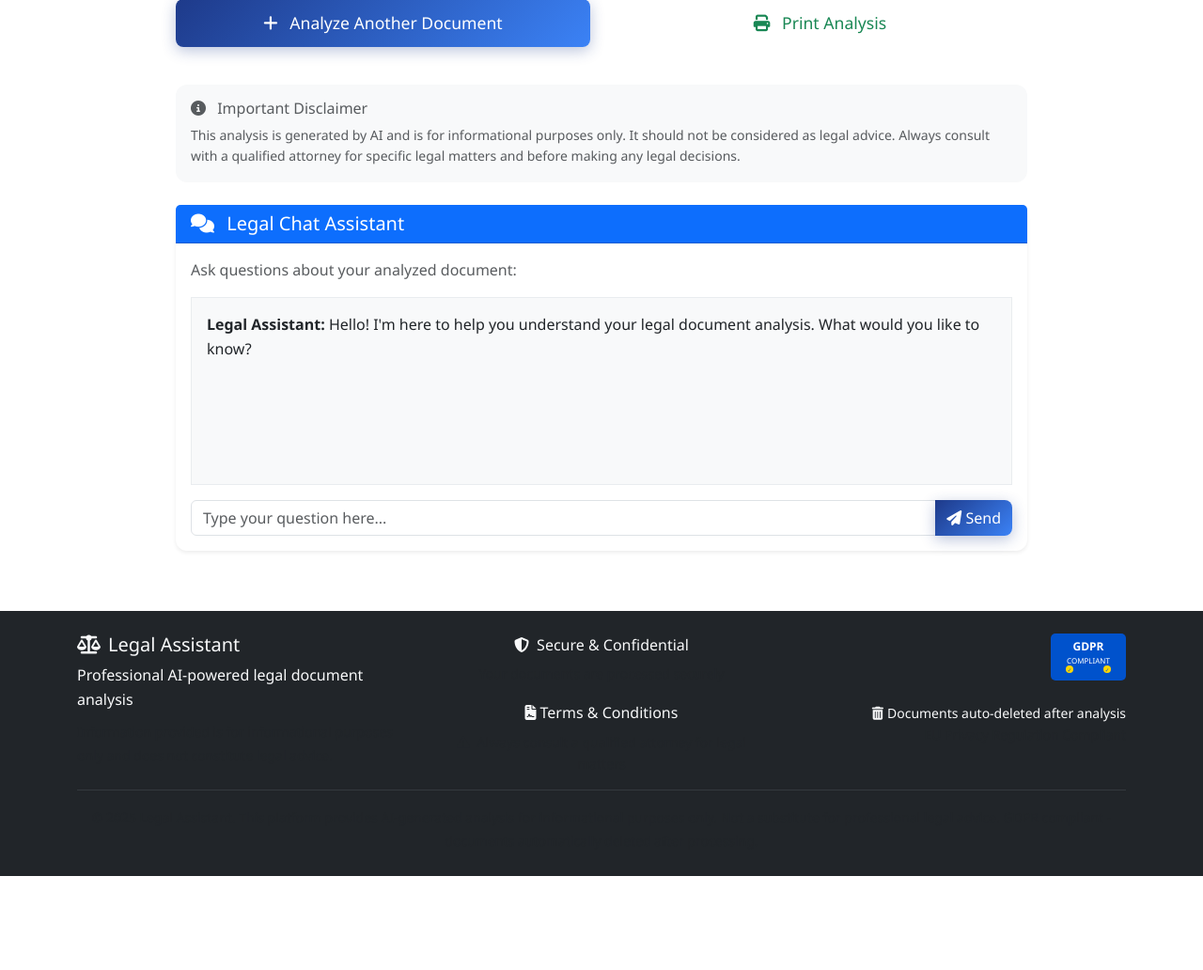
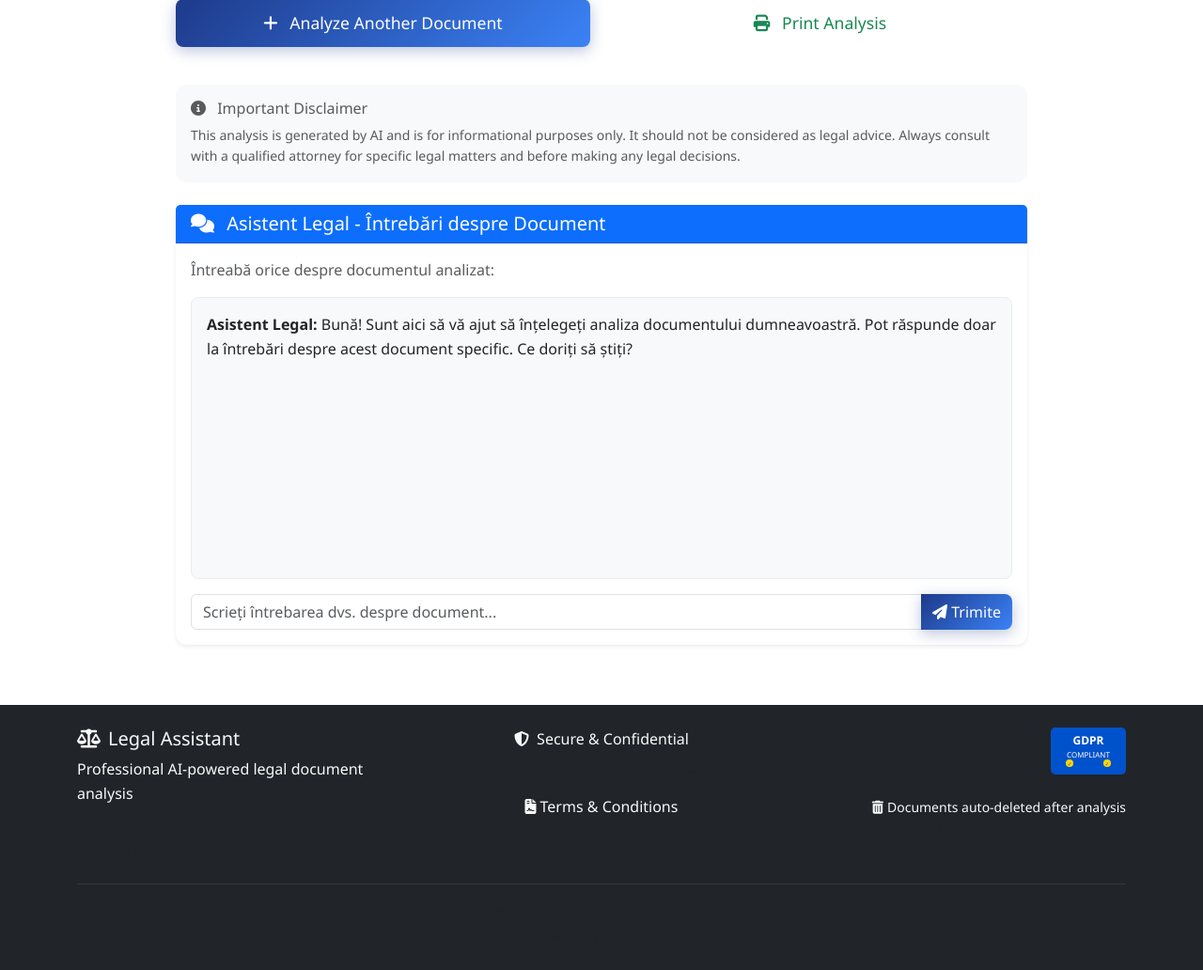
Before and after one commit to BlueAngel888/LegalAsistant.com, a Flask app: template templates/result.html in a window 1280 px wide. Shown: the part 386-1418 px from the top of the page at 94% size. Before the commit the page ends 1318 px from the top, so only its background shows below. Run offline with Flask 3, Linux system fonts and the light colour scheme; the template is opened without the code that fills it, so the values that code supplies are empty; some libraries are stand-ins or nearby versions.

Commit message:
Improve legal chat assistant to focus on document analysis
Update legal chat assistant to use GPT-4o-mini and only respond about the analyzed document, incorporating conversation history and analysis context in the /legal-chat POST request.

Replit-Commit-Author: Agent
Replit-Commit-Session-Id: 133424b1-0825-4ef8-920b-b6a8dc5b87a9
Replit-Commit-Checkpoint-Type: intermediate_checkpoint
Replit-Commit-Screenshot-Url: https://storage.googleapis.com/screenshot-production-us-central1/80aff0b9-0297-40ab-98d1-219085d14976/133424b1-0825-4ef8-920b-b6a8dc5b87a9/OLBwo9O

```diff
--- a/templates/result.html
+++ b/templates/result.html
@@ -188,22 +188,22 @@
                             <div class="card-header bg-primary text-white">
                                 <h5 class="card-title mb-0">
                                     <i class="fas fa-comments me-2"></i>
-                                    Legal Chat Assistant
+                                    Asistent Legal - Întrebări despre Document
                                 </h5>
                             </div>
                             <div class="card-body">
-                                <p class="text-muted mb-3">Ask questions about your analyzed document:</p>
+                                <p class="text-muted mb-3">Întreabă orice despre documentul analizat:</p>
 
-                                <div id="chat-messages" class="chat-messages mb-3" style="height: 200px; overflow-y: auto; border: 1px solid #e9ecef; padding: 1rem; background-color: #f8f9fa;">
+                                <div id="chat-messages" class="chat-messages mb-3" style="height: 300px; overflow-y: auto; border: 1px solid #e9ecef; padding: 1rem; background-color: #f8f9fa; border-radius: 8px;">
                                     <div class="assistant-message mb-2">
-                                        <strong>Legal Assistant:</strong> Hello! I'm here to help you understand your legal document analysis. What would you like to know?
+                                        <strong>Asistent Legal:</strong> Bună! Sunt aici să vă ajut să înțelegeți analiza documentului dumneavoastră. Pot răspunde doar la întrebări despre acest document specific. Ce doriți să știți?
                                     </div>
                                 </div>
 
                                 <div class="input-group">
-                                    <input type="text" id="chat-input" class="form-control" placeholder="Type your question here..." maxlength="500">
+                                    <input type="text" id="chat-input" class="form-control" placeholder="Scrieți întrebarea dvs. despre document..." maxlength="500">
                                     <button class="btn btn-primary" type="button" onclick="sendChatMessage()">
-                                        <i class="fas fa-paper-plane"></i> Send
+                                        <i class="fas fa-paper-plane"></i> Trimite
                                     </button>
                                 </div>
                             </div>
@@ -216,6 +216,10 @@
 </div>
 
 <script>
+// Store the document analysis context
+const analysisContext = {{ analysis|tojson|safe }};
+const conversationHistory = [];
+
 function sendChatMessage() {
     const input = document.getElementById('chat-input');
     const message = input.value.trim();
@@ -227,8 +231,11 @@ function sendChatMessage() {
     // Add user message
     const userDiv = document.createElement('div');
     userDiv.className = 'user-message mb-2 text-end';
-    userDiv.innerHTML = `<strong>You:</strong> ${message}`;
+    userDiv.innerHTML = `<strong>Dvs:</strong> ${message}`;
     chatMessages.appendChild(userDiv);
+
+    // Track conversation history
+    conversationHistory.push({ role: 'user', content: message });
 
     // Clear input
     input.value = '';
@@ -236,19 +243,23 @@ function sendChatMessage() {
     // Add loading message
     const loadingDiv = document.createElement('div');
     loadingDiv.className = 'assistant-message mb-2';
-    loadingDiv.innerHTML = '<strong>Legal Assistant:</strong> <em>Typing...</em>';
+    loadingDiv.innerHTML = '<strong>Asistent Legal:</strong> <em>Scriu răspunsul...</em>';
     chatMessages.appendChild(loadingDiv);
 
     // Scroll to bottom
     chatMessages.scrollTop = chatMessages.scrollHeight;
 
-    // Send to backend
+    // Send to backend with analysis context
     fetch('/legal-chat', {
         method: 'POST',
         headers: {
             'Content-Type': 'application/json',
         },
-        body: JSON.stringify({ message: message })
+        body: JSON.stringify({
+            message: message,
+            analysis_context: analysisContext,
+            conversation_history: conversationHistory.slice(-6) // Last 6 messages for context
+        })
     })
     .then(response => response.json())
     .then(data => {
@@ -258,8 +269,12 @@ function sendChatMessage() {
         // Add response
         const responseDiv = document.createElement('div');
         responseDiv.className = 'assistant-message mb-2';
-        responseDiv.innerHTML = `<strong>Legal Assistant:</strong> ${data.response || 'I apologize, but I cannot provide a response at this time. Please try again later.'}`;
+        const assistantResponse = data.response || 'Ne pare rău, nu pot oferi un răspuns în acest moment. Vă rugăm să încercați din nou mai târziu.';
+        responseDiv.innerHTML = `<strong>Asistent Legal:</strong> ${assistantResponse}`;
         chatMessages.appendChild(responseDiv);
+
+        // Track assistant response in conversation history
+        conversationHistory.push({ role: 'assistant', content: assistantResponse });
 
         // Scroll to bottom
         chatMessages.scrollTop = chatMessages.scrollHeight;
@@ -271,7 +286,7 @@ function sendChatMessage() {
         // Add error message
         const errorDiv = document.createElement('div');
         errorDiv.className = 'assistant-message mb-2 text-danger';
-        errorDiv.innerHTML = '<strong>Error:</strong> Unable to send message. Please try again.';
+        errorDiv.innerHTML = '<strong>Eroare:</strong> Nu am putut trimite mesajul. Vă rugăm să încercați din nou.';
         chatMessages.appendChild(errorDiv);
 
         chatMessages.scrollTop = chatMessages.scrollHeight;
```
Also changed, not shown: 1 other file.
